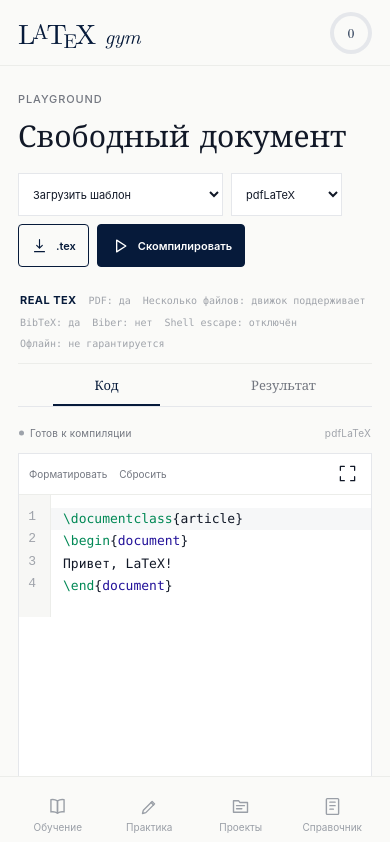
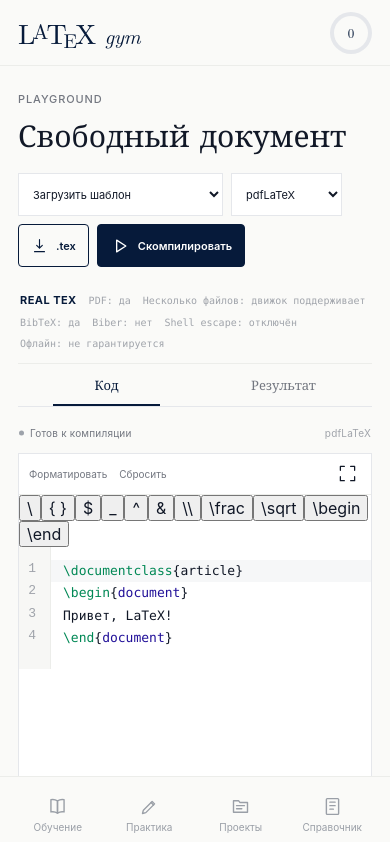
Before and after one commit to markofornoliak/latex-gym, a React (Vite) app: page /#/playground in a window 390 px wide. Shown: the top 842 px of the page. Built offline with nearby package versions, Linux system fonts and the light colour scheme.

Commit message:
feat: add mobile LaTeX editing accessory

```diff
--- a/src/components/CodeEditor.tsx
+++ b/src/components/CodeEditor.tsx
@@ -37,22 +37,36 @@ const commandDocs:Record<string,CommandDoc>={
   usepackage:{syntax:'\\usepackage[options]{package}',summary:'Подключает пакет в преамбуле.'},
   documentclass:{syntax:'\\documentclass[options]{class}',summary:'Выбирает базовый класс документа.'},
   begin:{syntax:'\\begin{name} … \\end{name}',summary:'Открывает структурное окружение.'},
-  item:{syntax:'\\item text',summary:'Начинает элемент списка внутри list environment.'}
+  item:{syntax:'\\item text',summary:'Начинает элемент внутри окружения списка.'}
 };
 
 const commandCompletions:Completion[]=[
-  ['\\documentclass{}','Класс документа'],['\\usepackage{}','Пакет'],['\\begin{}','Окружение'],['\\end{}','Окружение'],['\\section{}','Раздел'],['\\subsection{}','Подраздел'],['\\emph{}','Смысловой акцент'],['\\textbf{}','Полужирный'],['\\frac{}{}','Дробь · math'],['\\sqrt{}','Корень · math'],['\\label{}','Метка'],['\\ref{}','Ссылка'],['\\cite{}','Цитирование'],['\\item','Пункт списка'],['\\includegraphics{}','Изображение · graphicx'],['\\alpha','α · math'],['\\beta','β · math'],['\\leq','≤ · math'],['\\sin','sin · math'],['\\log','log · math']
+  ['\\documentclass{}','Класс документа'],['\\usepackage{}','Пакет'],['\\begin{}','Окружение'],['\\end{}','Окружение'],['\\section{}','Раздел'],['\\subsection{}','Подраздел'],['\\emph{}','Смысловой акцент'],['\\textbf{}','Полужирный'],['\\frac{}{}','Дробь · математика'],['\\sqrt{}','Корень · математика'],['\\label{}','Метка'],['\\ref{}','Ссылка'],['\\cite{}','Цитирование'],['\\item','Пункт списка'],['\\includegraphics{}','Изображение · graphicx'],['\\alpha','α · математика'],['\\beta','β · математика'],['\\leq','≤ · математика'],['\\sin','sin · математика'],['\\log','log · математика']
 ].map(([label,detail])=>({label,type:'keyword',detail,apply:label}));
 
 const snippetCompletions:Completion[]=[
-  snippetCompletion('\\section{${title}}',{label:'sec',type:'text',detail:'snippet → \\section{}'}),
-  snippetCompletion('\\subsection{${title}}',{label:'subsec',type:'text',detail:'snippet → \\subsection{}'}),
-  snippetCompletion('\\frac{${numerator}}{${denominator}}',{label:'frac',type:'text',detail:'snippet → fraction'}),
-  snippetCompletion('\\begin{equation}\n  ${formula}\n\\end{equation}',{label:'eq',type:'text',detail:'snippet → equation'}),
-  snippetCompletion('\\begin{align}\n  ${left} &= ${right} \\\\\n  ${next}\n\\end{align}',{label:'align',type:'text',detail:'snippet → align · amsmath'}),
-  snippetCompletion('\\begin{itemize}\n  \\item ${item}\n\\end{itemize}',{label:'itemize',type:'text',detail:'snippet → itemize'}),
-  snippetCompletion('\\begin{figure}\n  \\centering\n  \\includegraphics[width=\\linewidth]{${file}}\n  \\caption{${caption}}\n  \\label{fig:${key}}\n\\end{figure}',{label:'fig',type:'text',detail:'snippet → figure · graphicx'})
+  snippetCompletion('\\section{${title}}',{label:'sec',type:'text',detail:'шаблон → \\section{}'}),
+  snippetCompletion('\\subsection{${title}}',{label:'subsec',type:'text',detail:'шаблон → \\subsection{}'}),
+  snippetCompletion('\\frac{${numerator}}{${denominator}}',{label:'frac',type:'text',detail:'шаблон → дробь'}),
+  snippetCompletion('\\begin{equation}\n  ${formula}\n\\end{equation}',{label:'eq',type:'text',detail:'шаблон → equation'}),
+  snippetCompletion('\\begin{align}\n  ${left} &= ${right} \\\\\n  ${next}\n\\end{align}',{label:'align',type:'text',detail:'шаблон → align · amsmath'}),
+  snippetCompletion('\\begin{itemize}\n  \\item ${item}\n\\end{itemize}',{label:'itemize',type:'text',detail:'шаблон → itemize'}),
+  snippetCompletion('\\begin{figure}\n  \\centering\n  \\includegraphics[width=\\linewidth]{${file}}\n  \\caption{${caption}}\n  \\label{fig:${key}}\n\\end{figure}',{label:'fig',type:'text',detail:'шаблон → figure · graphicx'})
 ];
+
+const mobileAccessories=[
+  {label:'\\',insert:'\\'},
+  {label:'{ }',insert:'{}',cursorOffset:-1},
+  {label:'$',insert:'$$',cursorOffset:-1},
+  {label:'_',insert:'_'},
+  {label:'^',insert:'^'},
+  {label:'&',insert:'&'},
+  {label:'\\\\',insert:'\\\\'},
+  {label:'\\frac',insert:'\\frac{}{}',cursorOffset:-3},
+  {label:'\\sqrt',insert:'\\sqrt{}',cursorOffset:-1},
+  {label:'\\begin',insert:'\\begin{}',cursorOffset:-1},
+  {label:'\\end',insert:'\\end{}',cursorOffset:-1}
+] as const;
 
 function latexCompletion(context:CompletionContext){
   const commandWord=context.matchBefore(/\\[a-zA-Z]*$/);
@@ -99,7 +113,7 @@ const commandHover=hoverTooltip((view,pos)=>{
 
 class DiagnosticMarker extends GutterMarker {
   constructor(readonly severity:Diagnostic['severity']){super();}
-  eq(other:DiagnosticMarker){return other.severity===this.severity;}
+  eq(other:GutterMarker){return other instanceof DiagnosticMarker&&other.severity===this.severity;}
   toDOM(){const marker=document.createElement('span');marker.className=`cm-diagnostic-marker cm-diagnostic-marker--${this.severity}`;marker.setAttribute('aria-hidden','true');marker.title=this.severity==='error'?'Ошибка TeX':this.severity==='warning'?'Предупреждение TeX':'Информация';return marker;}
 }
 
@@ -154,6 +168,7 @@ export function CodeEditor({value,onChange,wordWrap=true,showLineNumbers=true,au
       <div className="editor-tools-left"><button type="button" onClick={()=>formatEditor(viewRef.current)} className="text-tool">Форматировать</button>{onReset&&<button type="button" onClick={onReset} className="text-tool">Сбросить</button>}</div>
       <div className="editor-tools-right">{diagnostics.length>0&&<div className="editor-diagnostic-nav" aria-label="Навигация по диагностике"><span>{diagnostics.filter(item=>item.severity==='error').length} ошибок · {diagnostics.filter(item=>item.severity==='warning').length} предупреждений</span><button type="button" className="text-tool" onClick={()=>jumpDiagnostic(viewRef.current,diagnostics,-1)} aria-label="Предыдущая диагностика">↑</button><button type="button" className="text-tool" onClick={()=>jumpDiagnostic(viewRef.current,diagnostics,1)} aria-label="Следующая диагностика">↓</button></div>}<button className="icon-button" type="button" onClick={()=>setFullscreen(value=>!value)} aria-label={fullscreen?'Выйти из полноэкранного редактора':'Открыть редактор на весь экран'}><ExpandIcon/></button></div>
     </div>
+    <div className="latex-mobile-accessory" aria-label="Быстрые LaTeX-вставки">{mobileAccessories.map(item=><button type="button" key={item.label} onPointerDown={event=>event.preventDefault()} onClick={()=>insertEditorText(viewRef.current,item.insert,'cursorOffset' in item?item.cursorOffset:0)}>{item.label}</button>)}</div>
     <div ref={host} className="editor-host" />
   </div>;
 }
@@ -210,9 +225,16 @@ function jumpDiagnostic(view:EditorView|null,diagnostics:Diagnostic[],direction:
   const ordered=diagnostics.filter(item=>item.line>=1&&item.line<=view.state.doc.lines).sort((left,right)=>left.line-right.line);
   if(!ordered.length)return;
   const currentLine=view.state.doc.lineAt(view.state.selection.main.head).number;
-  const target=direction>0?(ordered.find(item=>item.line>currentLine)??ordered[0]):([...[...ordered].reverse()].find(item=>item.line<currentLine)??ordered.at(-1)!);
+  const target=direction>0?(ordered.find(item=>item.line>currentLine)??ordered[0]):([...ordered].reverse().find(item=>item.line<currentLine)??ordered.at(-1)!);
   const range=normalizeDiagnosticRange(view,target);if(!range)return;
   view.dispatch({selection:{anchor:range.from},scrollIntoView:true});view.focus();
+}
+function insertEditorText(view:EditorView|null,text:string,cursorOffset=0){
+  if(!view)return;
+  const selection=view.state.selection.main;
+  const anchor=selection.from+text.length+cursorOffset;
+  view.dispatch({changes:{from:selection.from,to:selection.to,insert:text},selection:{anchor:Math.max(selection.from,anchor)},scrollIntoView:true});
+  view.focus();
 }
 
 function completeEnvironment(view:EditorView){
```
